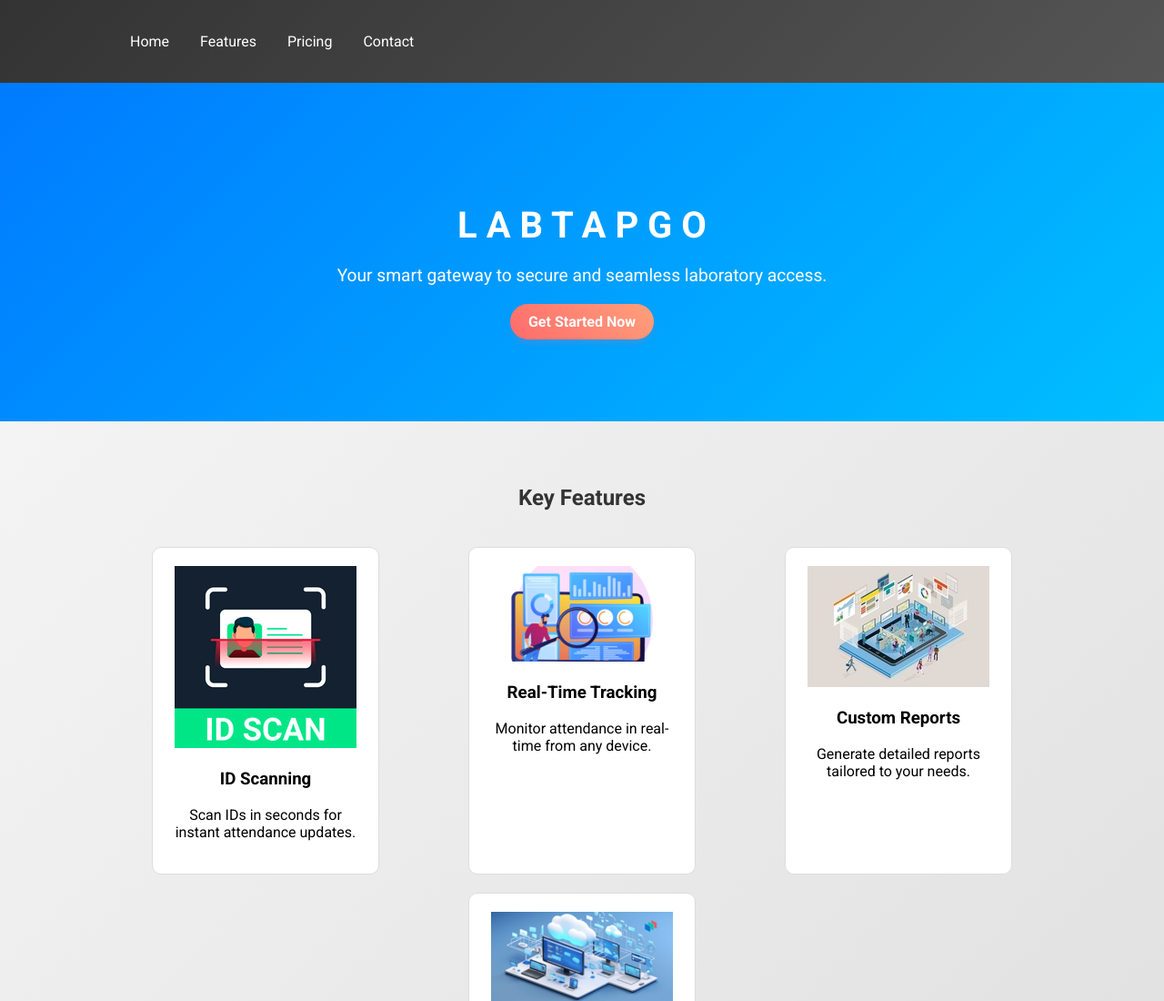
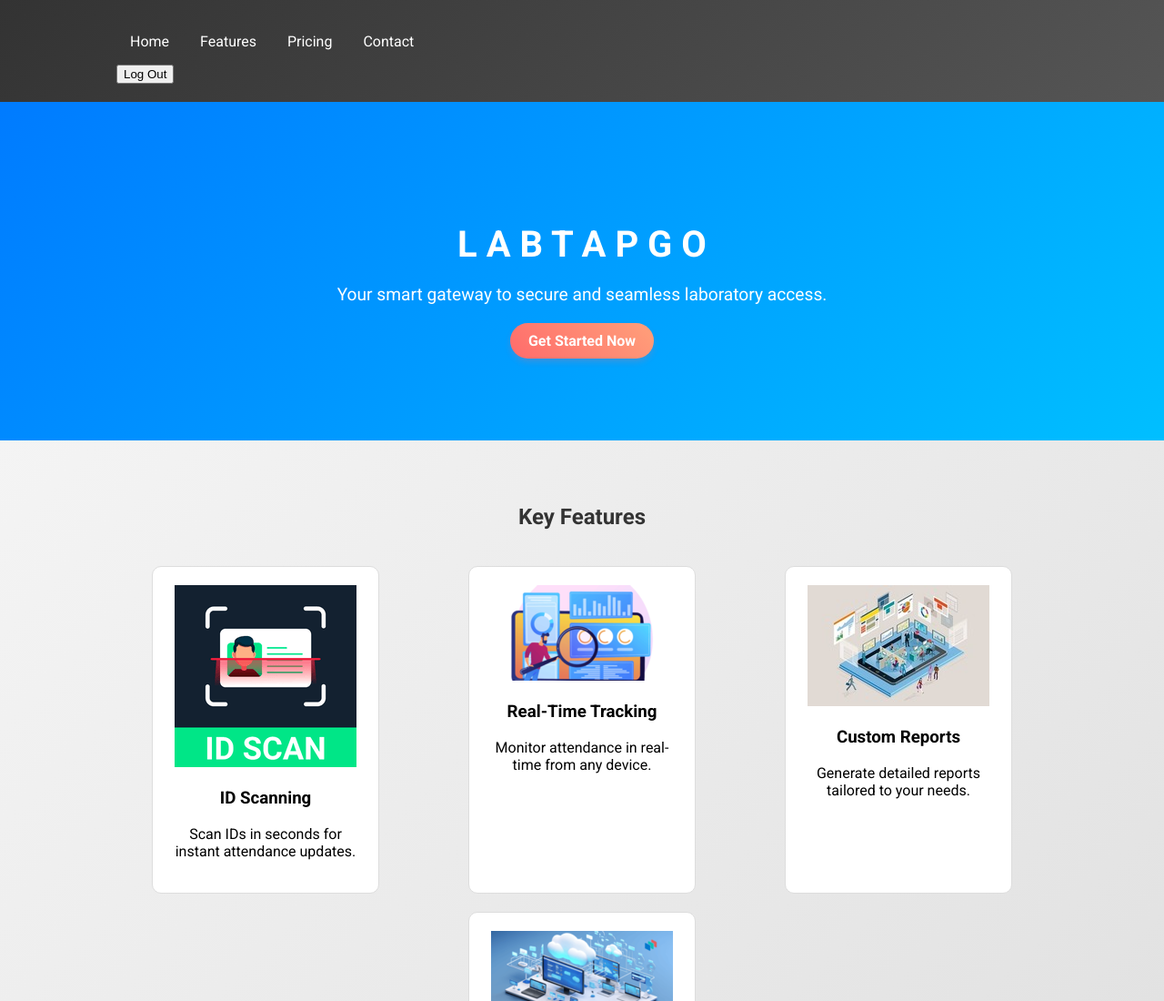
Before and after one commit to rikksss/STARTUP, a plain HTML site: page START-UP/index.html in a window 1280 px wide. Shown: the top 1100 px of the page at 91% size. Drawn offline with Linux system fonts and the light colour scheme.

Commit message:
Update index.html

```diff
--- a/START-UP/index.html
+++ b/START-UP/index.html
@@ -18,8 +18,14 @@
           <li><a href="#features">Features</a></li>
           <li><a href="#pricing">Pricing</a></li>
           <li><a href="#contact">Contact</a></li>
+
         </ul>
       </nav>
+       <!-- Add the logout button here -->
+    <div class="logout-btn-container">
+      <button class="elastic-btn" onclick="window.location.href='login.html'">Log Out</button>
+    </div>
+
     </div>
   </header>
 
```
